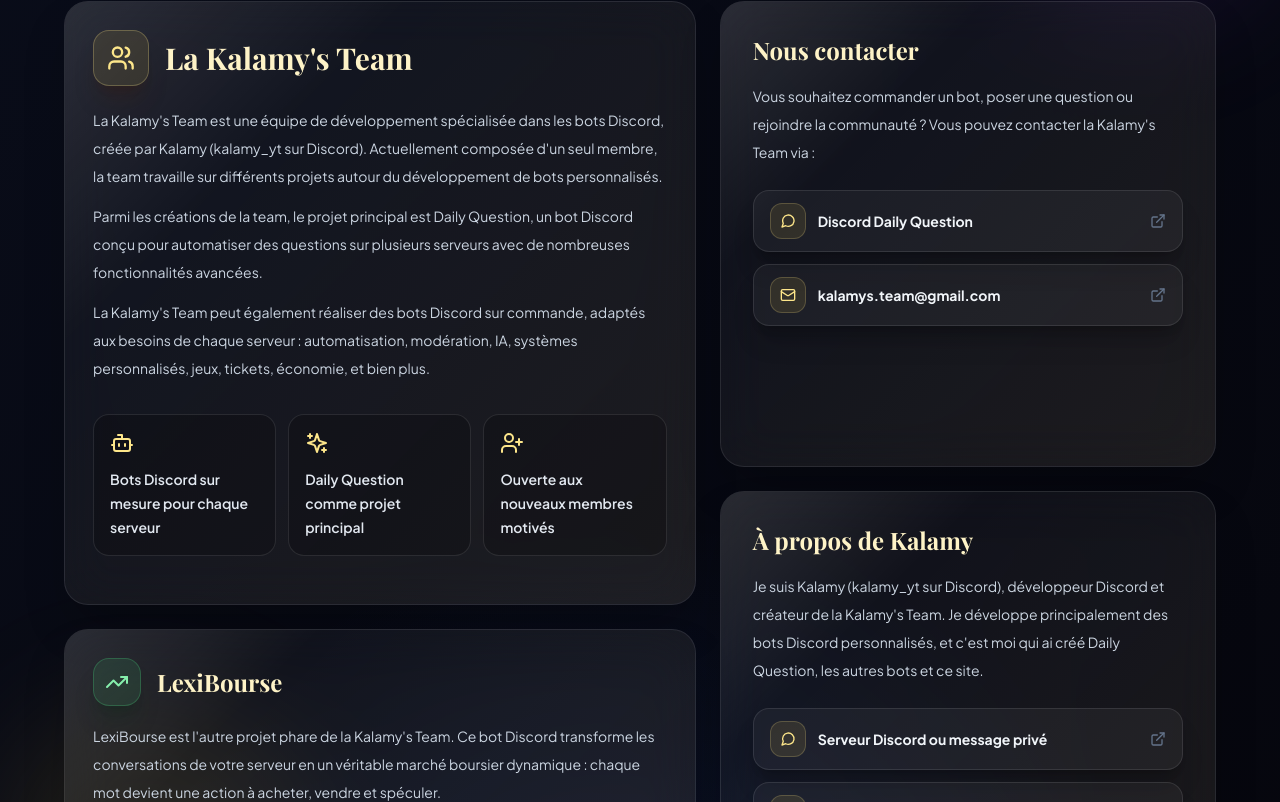
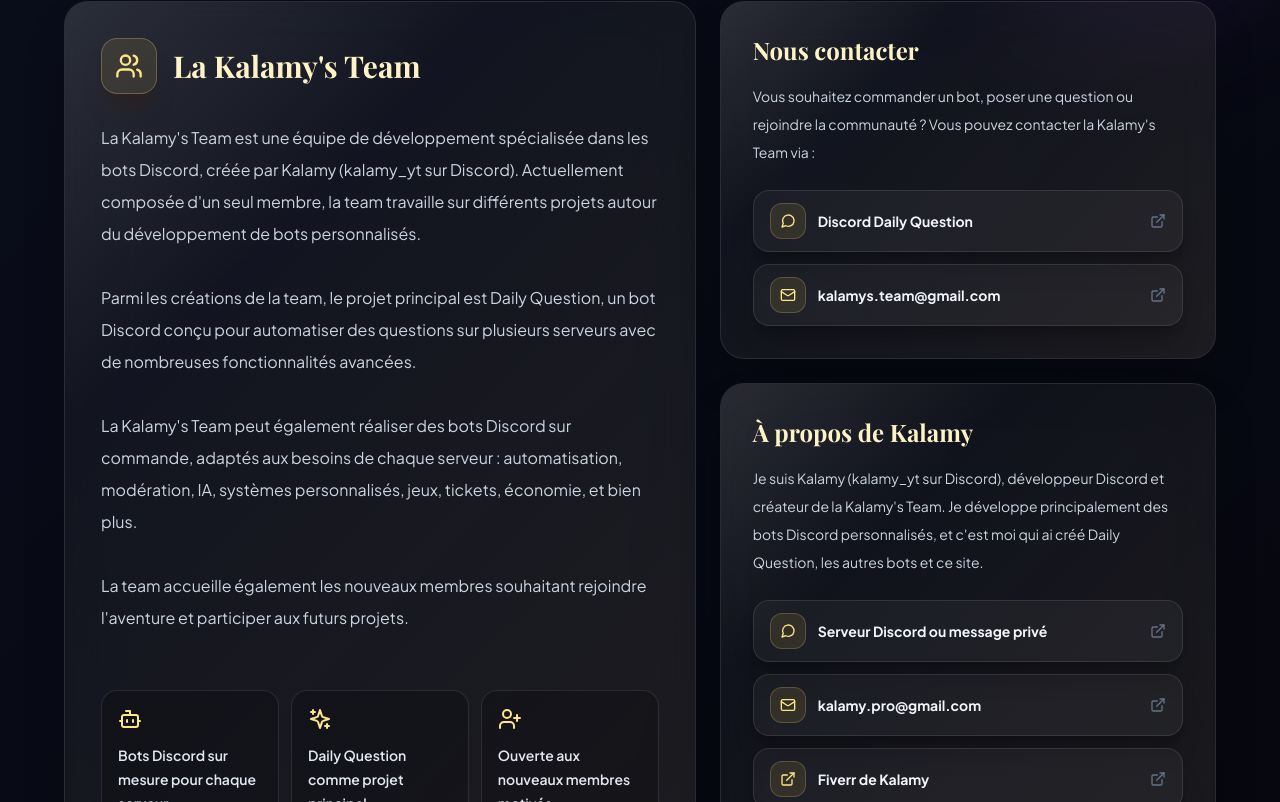
Before and after one commit to Kalamy-90/daily_question, a React (Vite) app: page / in a window 1280 px wide. Shown: the part 5018-5820 px from the top of the page. Built offline with nearby package versions, Linux system fonts and the light colour scheme.

Commit message:
fix: restaurer gauche original, cartes droite sans flex-1 pour éviter vide dans Nous contacter

```diff
--- a/src/components/landing/AboutSection.jsx
+++ b/src/components/landing/AboutSection.jsx
@@ -63,21 +63,21 @@
               viewport={{ once: true, amount: 0.25 }}
               className="premium-card"
             >
-              <div className="relative z-10 flex flex-col p-6 sm:p-7">
-                <div className="mb-5 flex items-center gap-4">
+              <div className="relative z-10 flex flex-col p-7 sm:p-9">
+                <div className="mb-7 flex items-center gap-4">
                   <div className="flex h-14 w-14 shrink-0 items-center justify-center rounded-2xl border border-amber-200/25 bg-amber-300/10 text-amber-200 shadow-xl shadow-amber-950/20">
                     <Users className="h-7 w-7" aria-hidden="true" />
                   </div>
                   <h3 className="font-display text-3xl font-bold text-amber-100">{about.teamTitle}</h3>
                 </div>
 
-                <div className="space-y-3 text-sm leading-7 text-slate-300">
-                  {about.teamParagraphs.slice(0, 3).map((paragraph) => (
+                <div className="space-y-7 text-base leading-8 text-slate-300 sm:space-y-8">
+                  {about.teamParagraphs.map((paragraph) => (
                     <p key={paragraph}>{paragraph}</p>
                   ))}
                 </div>
 
-                <div className="mt-3 grid gap-3 py-4 sm:mt-3 sm:grid-cols-3 sm:py-5">
+                <div className="mt-4 grid gap-3 py-8 sm:mt-5 sm:grid-cols-3 sm:py-9">
                   {highlights.map(({ icon: Icon, text }) => (
                     <div key={text} className="rounded-2xl border border-white/10 bg-black/20 p-4 text-sm font-semibold leading-6 text-slate-200">
                       <Icon className="mb-3 h-6 w-6 text-amber-200" aria-hidden="true" />
@@ -97,8 +97,8 @@
               viewport={{ once: true, amount: 0.25 }}
               className="premium-card"
             >
-              <div className="relative z-10 p-6 sm:p-7">
-                <div className="mb-4 flex items-center gap-4">
+              <div className="relative z-10 p-7 sm:p-8">
+                <div className="mb-5 flex items-center gap-4">
                   <div className="flex h-12 w-12 shrink-0 items-center justify-center rounded-2xl border border-green-400/25 bg-green-400/10 text-green-300 shadow-xl shadow-green-950/20">
                     <TrendingUp className="h-6 w-6" aria-hidden="true" />
                   </div>
@@ -124,7 +124,7 @@
               initial="hidden"
               whileInView="visible"
               viewport={{ once: true, amount: 0.25 }}
-              className="premium-card flex-1"
+              className="premium-card"
             >
               <div className="relative z-10 p-7 sm:p-8">
                 <h3 className="font-display mb-4 text-2xl font-bold text-amber-100">{about.contactTitle}</h3>
@@ -142,7 +142,7 @@
               initial="hidden"
               whileInView="visible"
               viewport={{ once: true, amount: 0.25 }}
-              className="premium-card flex-1"
+              className="premium-card"
             >
               <div className="relative z-10 p-7 sm:p-8">
                 <h3 className="font-display mb-4 text-2xl font-bold text-amber-100">{about.kalamyTitle}</h3>
```
